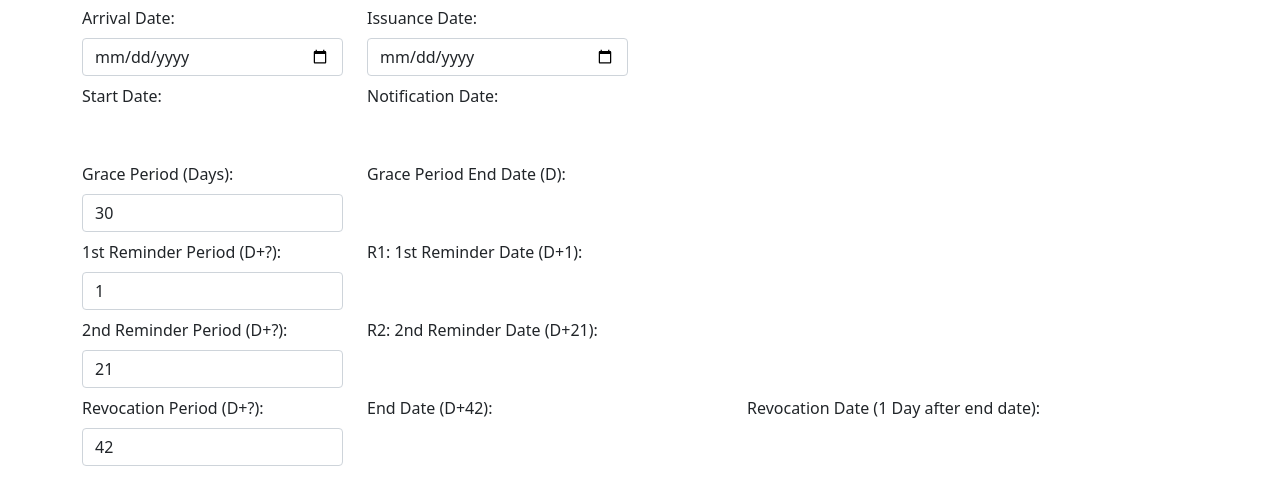
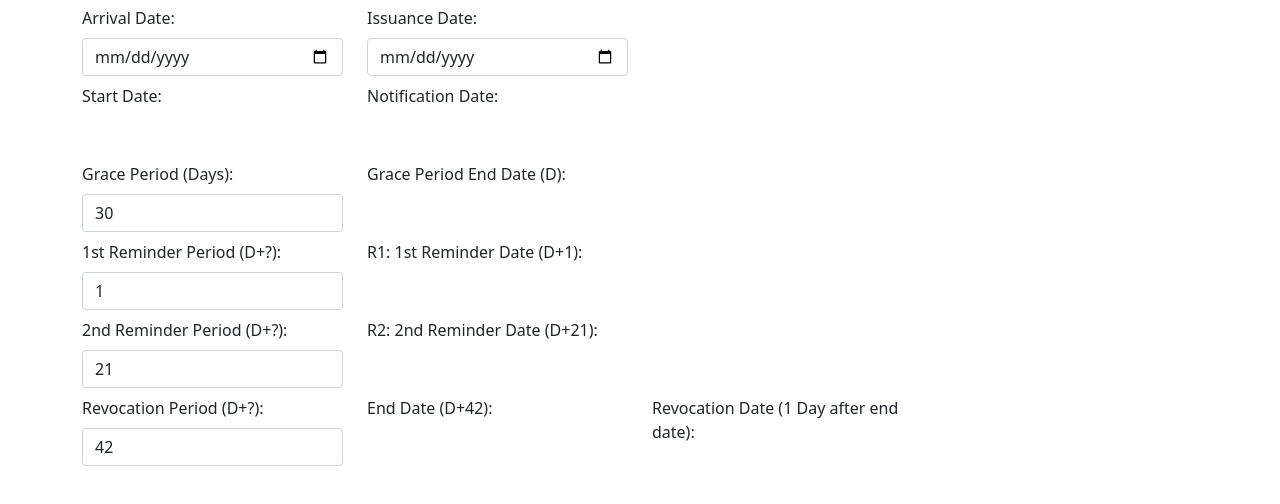
Before and after one commit to GovTechSG/vax_checker, a plain HTML site: page verification_window.html in a window 1280 px wide. Shown: the part 60-564 px from the top of the page. Drawn offline with nearby package versions, Linux system fonts and the light colour scheme.

Commit message:
Update style

```diff
--- a/verification_window.html
+++ b/verification_window.html
@@ -77,11 +77,11 @@
           <label for="revocationPeriod" class="form-label">Revocation Period (D+?):</label><br>
           <input type="number" class="form-control" id="revocationPeriod" v-model="revocationPeriod" min="0">
         </div>
-        <div class="col-sm-12 col-md-4">
+        <div class="col-sm-12 col-md-3">
           <label for="endDate" class="form-label">End Date (D+{{revocationPeriod}}):</label><br>
           <input type="text" class="form-control-plaintext" id="endDate" v-model="endDate" readonly>
         </div>
-        <div class="col-sm-12 col-md-4">
+        <div class="col-sm-12 col-md-3">
           <label for="revocationDate" class="form-label">Revocation Date (1 Day after end date):</label><br>
           <input type="text" class="form-control-plaintext" id="revocationDate" v-model="revocationDate" readonly>
         </div>
```
